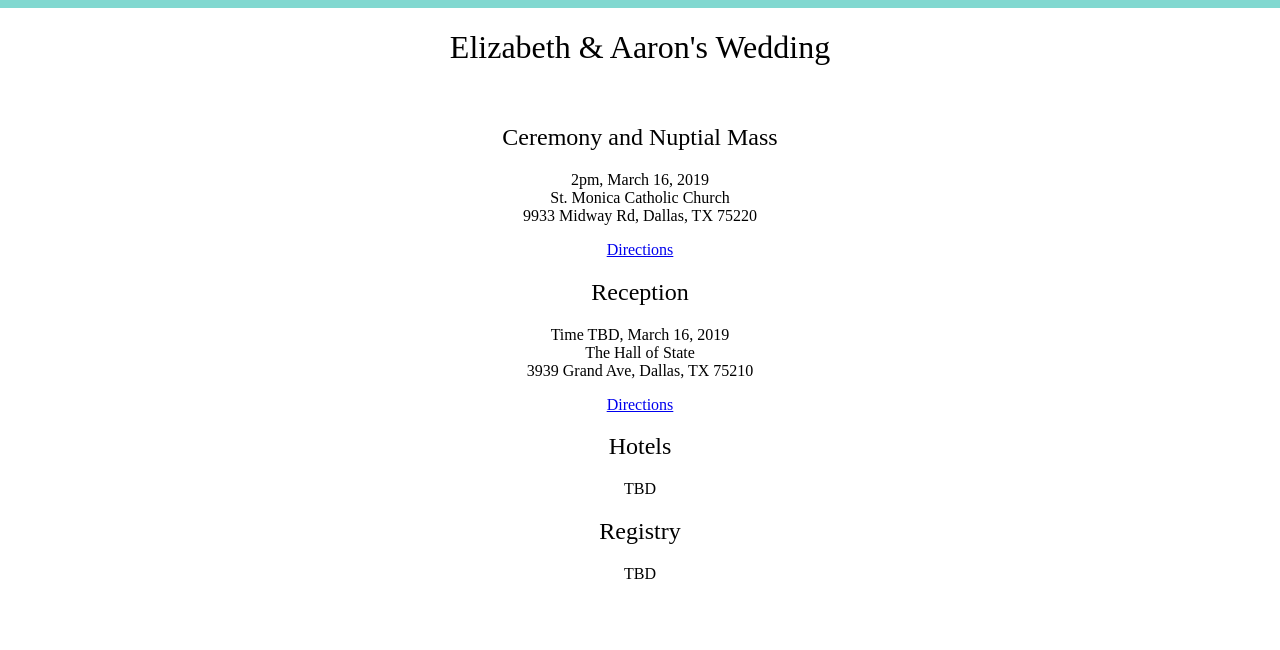
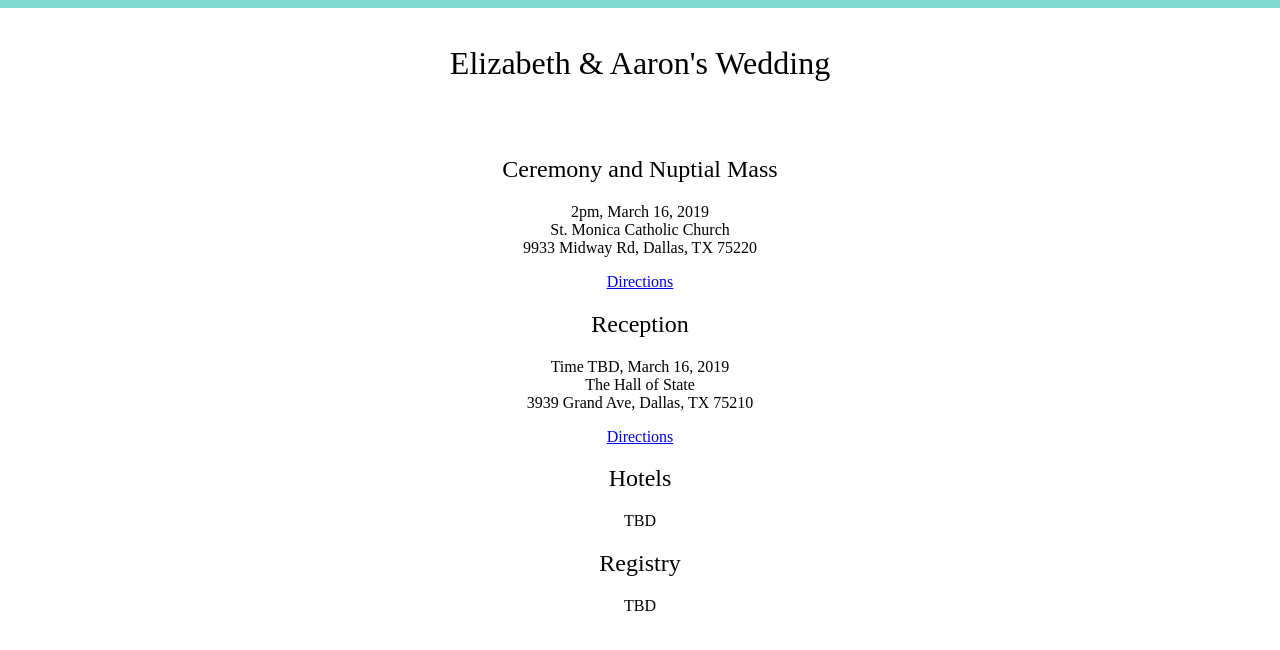
Before and after one commit to breckenedge/meowiedintexas.com, a Jekyll site: the page built from index.md, in a window 1280 px wide. Shown: the top 650 px of the page. Built offline with Jekyll 4.4.1, drawn with Linux system fonts in a browser that asks for light colours; our own code applies the rules of GitHub Pages for plain Markdown files.

Commit message:
Use variables

```diff
--- a/assets/main.css
+++ b/assets/main.css
@@ -1,10 +1,11 @@
 :root {
-  --tiffanyBlue: #81d8d0;
+  --tiffanyBlueColor: #81d8d0;
+  --bodyBackgroundColor: white;
 }
 
 body {
-  border-top: 0.5em solid var(--tiffanyBlue);
-  background-color: white;
+  border-top: 0.5em solid var(--tiffanyBlueColor);
+  background-color: var(--bodyBackgroundColor);
   margin: 0;
   font-family: serif;
   height: 100%;
@@ -12,6 +13,7 @@
 }
 
 header {
+  padding: 1em;
   text-align: center;
 }
 
```
